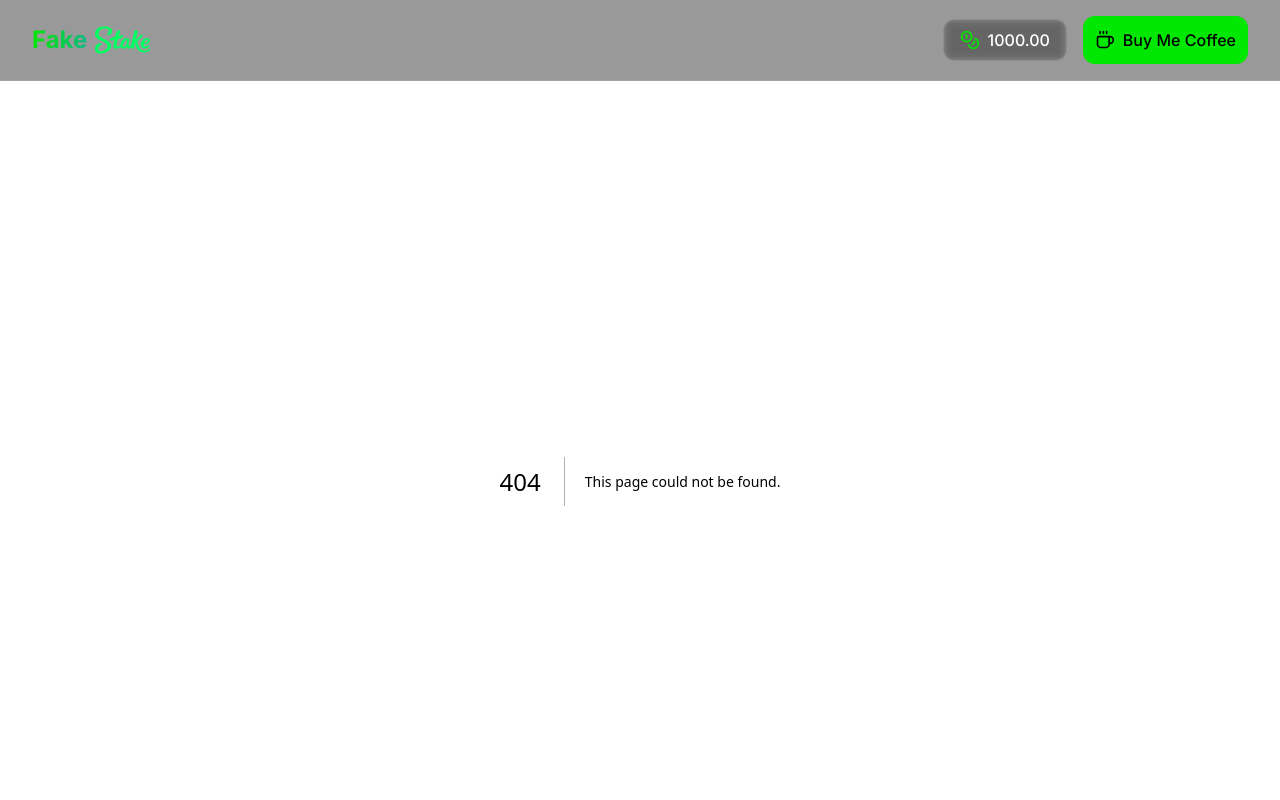
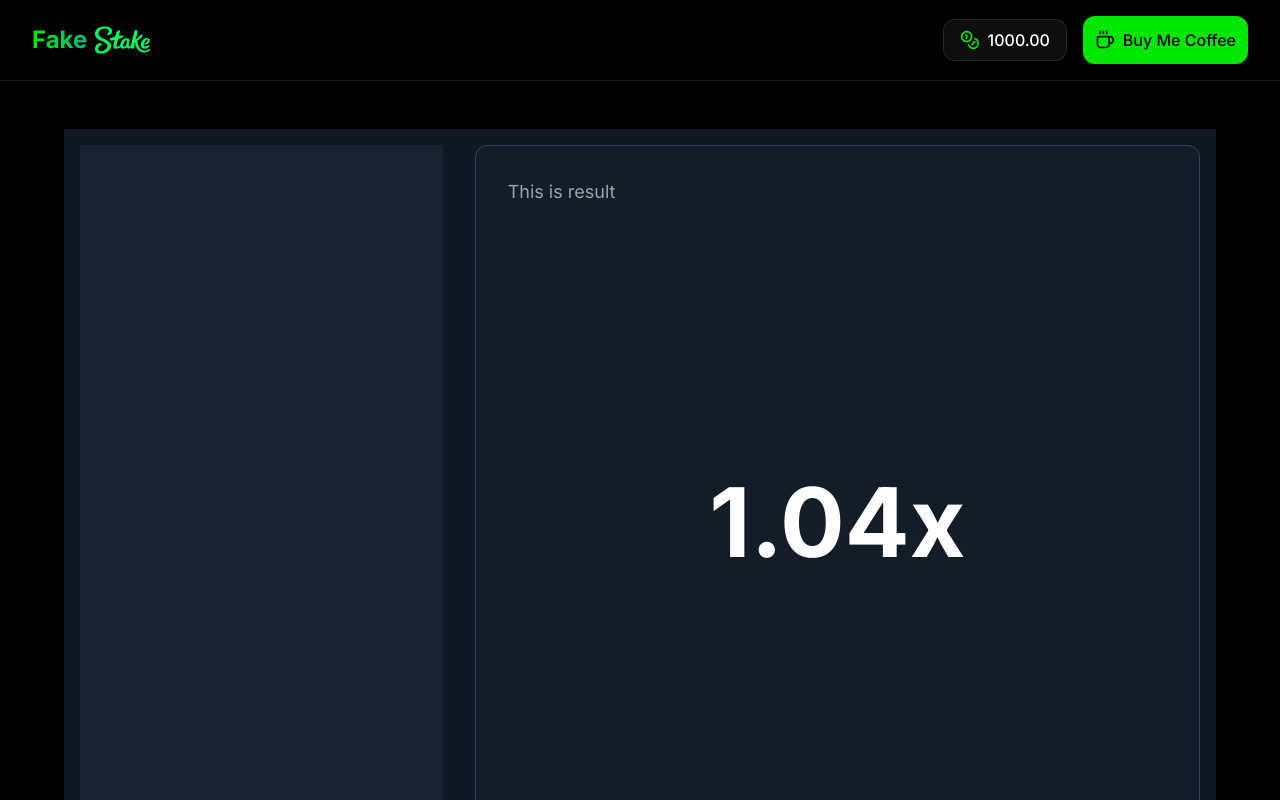
Before and after one commit to Akshaygore1/FakeStake, a Next.js app: page /limbo in a window 1280 px wide. Before the commit this address had no page. Shown: the top 800 px of the page. Built offline with nearby package versions, Linux system fonts and the light colour scheme.

Commit message:
adding limbo

```diff
--- /dev/null
+++ b/app/(games)/limbo/page.tsx
@@ -0,0 +1,14 @@
+import DiceGameContainer from "@/app/_components/Dice/DiceGameContainer";
+import LimboContainer from "@/app/_components/limbo/LimboContainer";
+
+export default function Dice() {
+  return (
+    <main className="flex flex-col h-full">
+      <div className="flex flex-col lg:flex-row w-full p-4 lg:p-8 flex-1">
+        <div className="flex justify-center items-center w-full p-4">
+          <LimboContainer />
+        </div>
+      </div>
+    </main>
+  );
+}
--- /dev/null
+++ b/app/_components/limbo/LimboComponent.tsx
@@ -0,0 +1,16 @@
+function LimboComponent() {
+  return (
+    <div className="w-full aspect-square bg-gray-800/30 backdrop-blur-sm border border-gray-700 rounded-xl p-3 md:p-6 lg:p-8 flex flex-col">
+      <div className="text-gray-400 text-sm md:text-base lg:text-lg">
+        This is result
+      </div>
+      <div className="flex-1 w-full flex items-center justify-center">
+        <span className="text-white text-7xl sm:text-5xl md:text-6xl lg:text-7xl xl:text-8xl font-bold">
+          1.04x
+        </span>
+      </div>
+    </div>
+  );
+}
+
+export default LimboComponent;
--- /dev/null
+++ b/app/_components/limbo/LimboContainer.tsx
@@ -0,0 +1,17 @@
+import React from "react";
+import LimboComponent from "./LimboComponent";
+
+function LimboContainer() {
+  return (
+    <div className="flex flex-col md:flex-row bg-background gap-4 md:gap-8 p-4 w-full max-w-6xl mx-auto">
+      <div className="w-full md:w-1/3 bg-primary">
+        {/* <ConfigForDice onBet={handleBet} /> */}
+      </div>
+      <div className="w-full md:w-2/3">
+        <LimboComponent />
+      </div>
+    </div>
+  );
+}
+
+export default LimboContainer;
```
Also changed, not shown: app/_components/limbo/LimboConfig.tsx (added).
